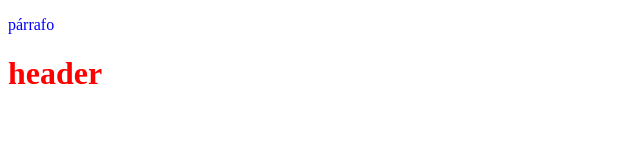
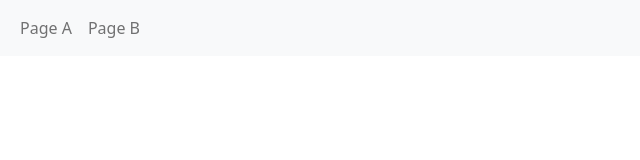
Before and after one commit to Angel751658/Tarea3-3.5, a plain HTML site: page index.html in a window 1280 px wide. Shown: the whole page, without its empty margins (0-640 px from the left). Drawn offline with nearby package versions, Linux system fonts and the light colour scheme.

Commit message:
Rama feature_1

```diff
--- a/index.html
+++ b/index.html
@@ -4,13 +4,25 @@
 <head>
     <meta charset="utf-8">
     <link rel="stylesheet" href="styles/style.css">
-    <title>[TITULO]</title>
+    <title>INICIOP01</title>
+    <link href="https://cdn.jsdelivr.net/npm/bootstrap@5.2.3/dist/css/bootstrap.min.css" rel="stylesheet">
+    <script src="https://cdn.jsdelivr.net/npm/bootstrap@5.2.3/dist/js/bootstrap.bundle.min.js"></script>
 
 </head>
 
 <body>
-    <p>párrafo</p>
-    <h1>header</h1>
+    <nav class="navbar navbar-expand-sm bg-light">
+        <div class="container-fluid">
+            <ul class="navbar-nav">
+                <li class="nav-item">
+                    <a class="nav-link" href="page_a.html">Page A</a>
+                </li>
+                <li class="nav-item">
+                    <a class="nav-link" href="page_b.html">Page B</a>
+                </li>
+            </ul>
+        </div>
+    </nav>
 </body>
 
 </html>
```
